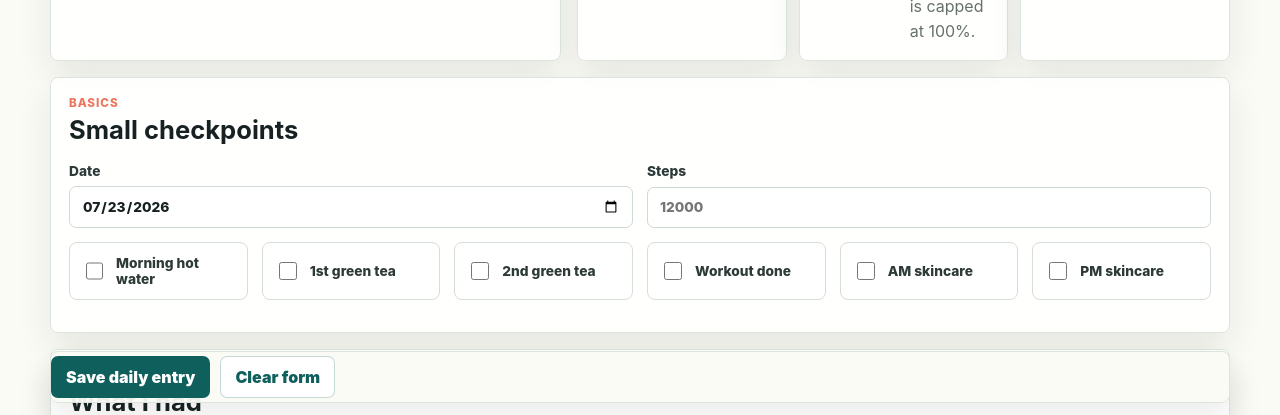
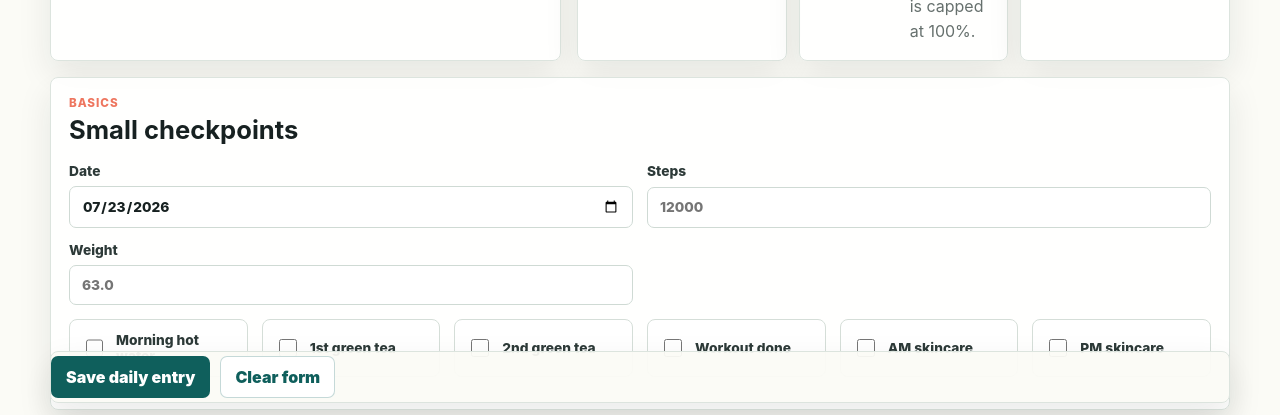
Before and after one commit to mansigoel98/life-tracker, a plain HTML site: page index.html in a window 1280 px wide. Shown: the part 385-800 px from the top of the page. Drawn offline with Linux system fonts and the light colour scheme.

Commit message:
Add daily weight check-in

```diff
--- a/app.js
+++ b/app.js
@@ -1151,6 +1151,7 @@ function renderRecentRows(rows) {
             <td>${entry.date}</td>
             <td><strong>${entry.score}%</strong></td>
             <td>${entry.steps.toLocaleString("en-IN")}</td>
+            <td>${entry.weight ? `${entry.weight} kg` : "-"}</td>
             <td>${entry.totalCalories || 0}</td>
             <td>${entry.protein || 0}g</td>
             <td>${entry.gymYoga || entry.gym || entry.yoga ? "Done" : "No"}</td>
@@ -1162,7 +1163,7 @@ function renderRecentRows(rows) {
         `,
       )
       .join("") ||
-    `<tr><td colspan="10">No entries yet. Save today's check-in to start.</td></tr>`;
+    `<tr><td colspan="11">No entries yet. Save today's check-in to start.</td></tr>`;
 }
 
 async function syncEntry(entry) {
--- a/index.html
+++ b/index.html
@@ -103,6 +103,17 @@
                     min="0"
                     step="100"
                     placeholder="12000"
+                  />
+                </label>
+                <label>
+                  Weight
+                  <input
+                    id="weight"
+                    name="weight"
+                    type="number"
+                    min="0"
+                    step="0.1"
+                    placeholder="63.0"
                   />
                 </label>
               </div>
@@ -281,6 +292,7 @@
                     <th>Date</th>
                     <th>Score</th>
                     <th>Steps</th>
+                    <th>Weight</th>
                     <th>Calories</th>
                     <th>Protein</th>
                     <th>Workout</th>
```
